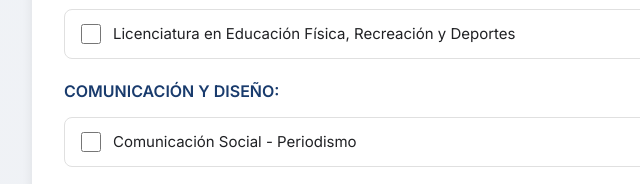
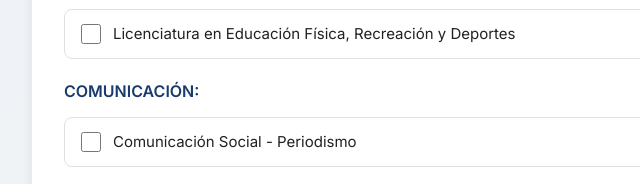
Before and after one commit to rfrafaeltoro/encuesta-arboleda, a plain HTML site: page index.html in a window 1280 px wide. Shown: the part 5722-5906 px from the top of the page, 208-848 px from the left. Drawn offline with Linux system fonts and the light colour scheme.

Commit message:
Update index.html

```diff
--- a/index.html
+++ b/index.html
@@ -722,7 +722,7 @@
                         </div>
                     </div>
 
-                    <p style="font-weight: 600; color: var(--primary-blue); margin: 20px 0 12px;">COMUNICACIÓN Y DISEÑO:</p>
+                    <p style="font-weight: 600; color: var(--primary-blue); margin: 20px 0 12px;">COMUNICACIÓN:</p>
                     <div class="checkbox-group">
                         <div class="checkbox-option">
                             <input type="checkbox" name="program" id="prog_com1" value="comunicacion">
```
